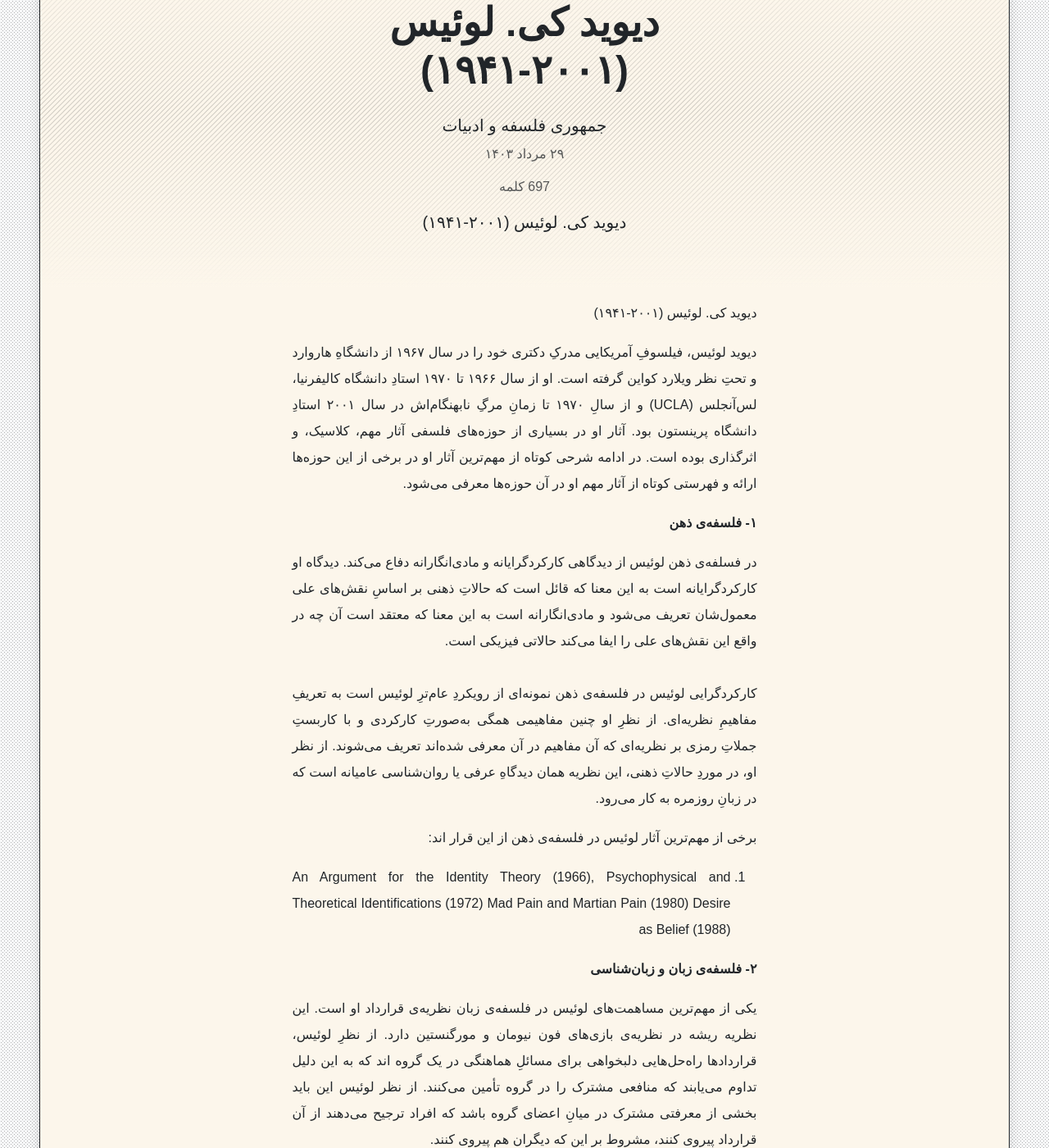
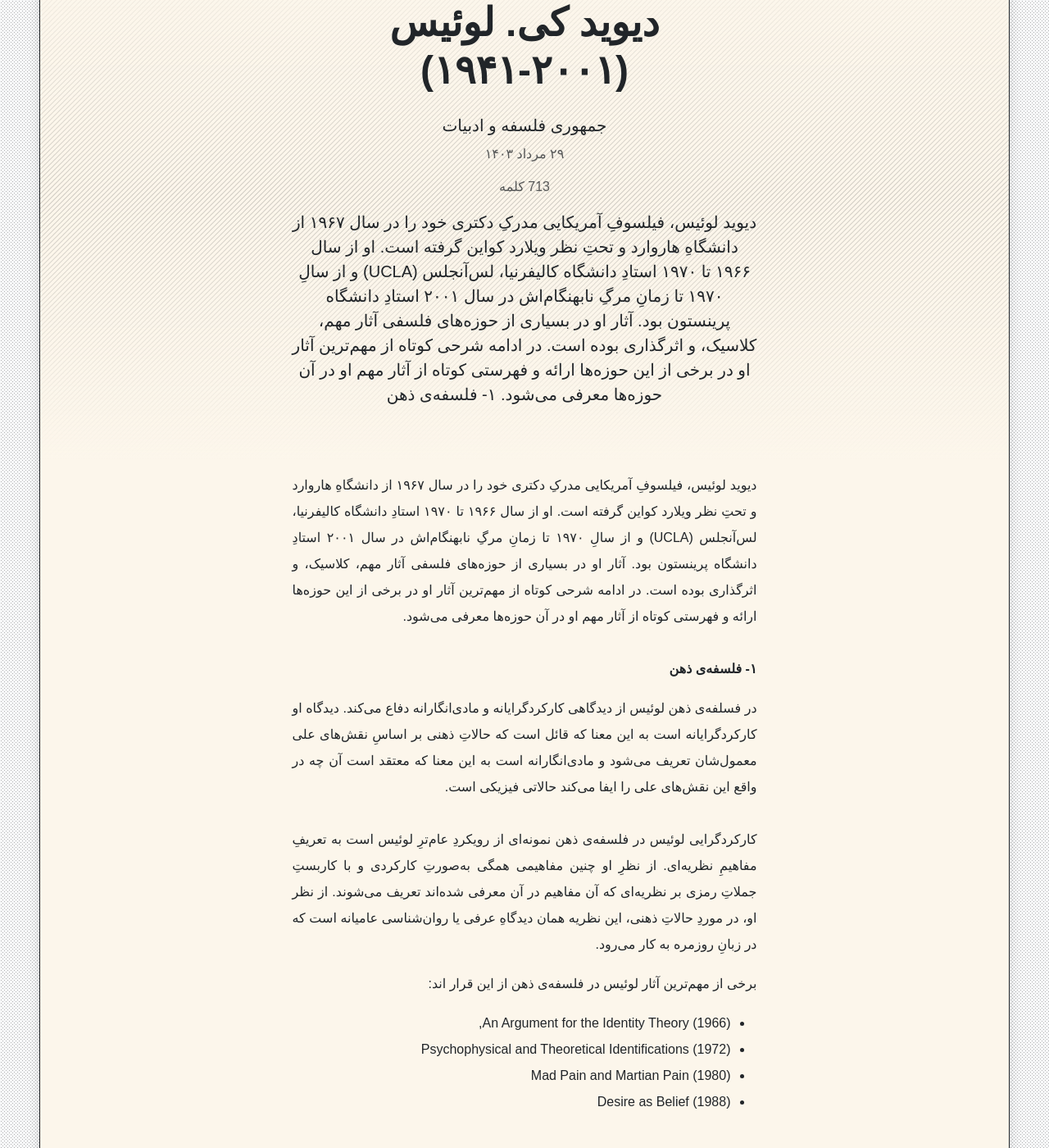
Before and after one commit to phicudemy/phicudemy.github.io, a Jekyll site: the page built from _posts/2024-08-20-davidlewis.md, in a window 1280 px wide and 1400 px high, scrolled down 220 px. Shown: the whole window at 82% size. Built offline with Jekyll 4.4.1, drawn with Linux system fonts in a browser that asks for light colours; some web fonts are replaced; comment, search, counter and statistics services are not loaded; some of the changed text lies outside the part shown.

Commit message:
TinaCMS content update

```diff
--- a/_posts/2024-08-20-davidlewis.md
+++ b/_posts/2024-08-20-davidlewis.md
@@ -8,10 +8,9 @@ categories: _categories/philosophy.md
 contents: _contents/notes.md
 ---
 
-دیوید کی. لوئیس (۲۰۰۱-۱۹۴۱)
 
 دیوید لوئیس، فیلسوفِ آمریکایی مدرکِ دکتری خود را در سال ۱۹۶۷ از دانشگاهِ هاروارد و تحتِ نظر ویلارد کواین گرفته است. او از سال ۱۹۶۶ تا ۱۹۷۰ استادِ دانشگاه کالیفرنیا، لس‌آنجلس (UCLA) و از سالِ ۱۹۷۰ تا زمانِ مرگِ نابهنگام‌اش در سال ۲۰۰۱ استادِ دانشگاه پرینستون بود. آثار او در بسیاری از حوزه‌های فلسفی آثار مهم، کلاسیک، و اثرگذاری بوده است. در ادامه شرحی کوتاه از مهم‌ترین آثار او در برخی از این حوزه‌ها ارائه  و فهرستی کوتاه از آثار مهم او در آن حوزه‌ها معرفی می‌شود.
-
+<br> <br>
 **۱- فلسفه‌ی ذهن**
 
 در فسلفه‌ی ذهن لوئیس از دیدگاهی کارکردگرایانه و مادی‌انگارانه دفاع می‌کند. دیدگاه او کارکردگرایانه است به این معنا که قائل است که حالاتِ ذهنی بر اساسِ نقش‌های علی معمول‌شان تعریف می‌شود و مادی‌انگارانه است به این معنا که معتقد است آن چه در واقع این نقش‌های علی را ایفا می‌کند حالاتی فیزیکی است.
@@ -20,11 +19,11 @@ contents: _contents/notes.md
 
 برخی از مهم‌ترین آثار لوئیس در فلسفه‌ی ذهن از این قرار اند:
 
-1. An Argument for the Identity Theory (1966),
-   Psychophysical and Theoretical Identifications (1972)
-   Mad Pain and Martian Pain (1980)
-   Desire as Belief (1988)
-
+- An Argument for the Identity Theory (1966),
+- Psychophysical and Theoretical Identifications (1972)
+- Mad Pain and Martian Pain (1980)
+- Desire as Belief (1988)
+<br> <br>
 **۲- فلسفه‌ی زبان و زبان‌شناسی**
 
 یکی از مهم‌ترین مساهمت‌های لوئیس در فلسفه‌ی زبان نظریه‌ی قرارداد او است. این نظریه ریشه در نظریه‌ی باز‌ی‌های فون نیومان و مورگنستین دارد. از نظرِ لوئیس، قراردادها راه‌حل‌هایی دلبخواهی برای مسائلِ هماهنگی در یک گروه‌ اند که به این دلیل تداوم می‌یابند که منافعی مشترک را در گروه تأمین می‌کنند. از نظر لوئیس این باید بخشی از معرفتی مشترک در میانِ اعضای گروه باشد که افراد ترجیح می‌دهند از آن قرارداد پیروی کنند، مشروط بر این که دیگران هم پیروی کنند.
@@ -33,11 +32,11 @@ contents: _contents/notes.md
 
 برخی از مهم‌ترین آثار لوئیس در فلسفه‌ی زبان و زبان‌شناسی از این قرار اند:
 
-_Convention_ (1969),
-General Semantics (1970)
-Languages and Language” (1975)
-Scorekeeping in a Language Game (1979)
-
+- _Convention_ (1969),
+- General Semantics (1970)
+- Languages and Language” (1975)
+- Scorekeeping in a Language Game (1979)
+<br> <br>
 **۳- متافیزیک و منطق وجهی**
 
 لوئیس مهم‌ترین مدافعِ واقع‌گرایی وجهی است. مطابقِ نظرِ لوئیس جهان‌های ممکنِ دیگر، و اشیاء موجود در آنها، درست مثل جهان ما هویاتی واقعی و انضمامی اند. این جهان‌ها از لحاظِ علّی از هم‌دیگر کاملاً مجزا اند. بر این اساس، او معناشناسی‌ای برای منطقِ وجهی ارائه‌ می‌کند که مطابقِ آن هر شیء حداکثر در یک جهان ممکن وجود دارد و لذا صحبت از این‌همانی اشیاء در جهان‌های ممکن مختلف بی‌معنا است.
@@ -46,9 +45,9 @@ Scorekeeping in a Language Game (1979)
 
 برخی از مهم‌ترین آثار لوئیس در متافیزیک و منطق وجهی از این قرار اند:
 
-Counterpart Theory and Quantified Modal Logic (1968)
-_On the Plurality of Worlds_ (1986)
-
+- Counterpart Theory and Quantified Modal Logic (1968)
+- _On the Plurality of Worlds_ (1986)
+<br> <br>
 **۴- فلسفه‌ی منطق و فلسفه‌ی علم**
 
 لوئیس معناشناسی‌ای صوری ارائه می‌دهد برای احکامِ شرطی خلافِ واقع. مطابقِ معناشناسی لوئیس، یک حکم شرطی خلافِ واقع صادق است اگر تالی آن در همه‌ی جهان‌های ممکنی که مقدم‌اش در آن‌ها صادق است و تا جایی که صدقِ مقدم اجازه می‌دهد به جهانِ بالفعل شبیه است، صادق باشد. بر این اساس لوئیس تحلیلی از علّیت ارائه می‌دهد که بر اساس آن *c* علتِ *e* است، اگر این شرطی خلافِ واقع صادق باشد: اگر *c‌* رخ نداده بود، *e* رخ نمی‌داد.
@@ -57,6 +56,6 @@ _On the Plurality of Worlds_ (1986)
 
 برخی از مهم‌ترین آثار لوئیس در فلسفه‌ی منطق و فلسفه‌ی علم از این قرار اند:
 
-_Counterfactuals_ (1973)
-Causation (1973)
-Probabilities of  Conditionals and Conditional Probabilities (1976)
+- _Counterfactuals_ (1973)
+- Causation (1973)
+- Probabilities of  Conditionals and Conditional Probabilities (1976)
```
